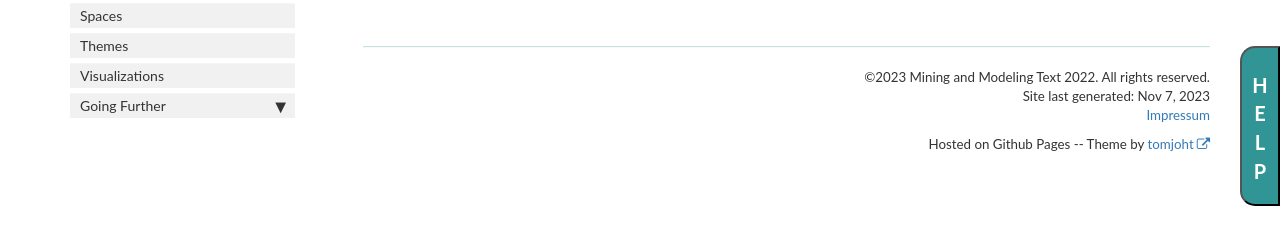
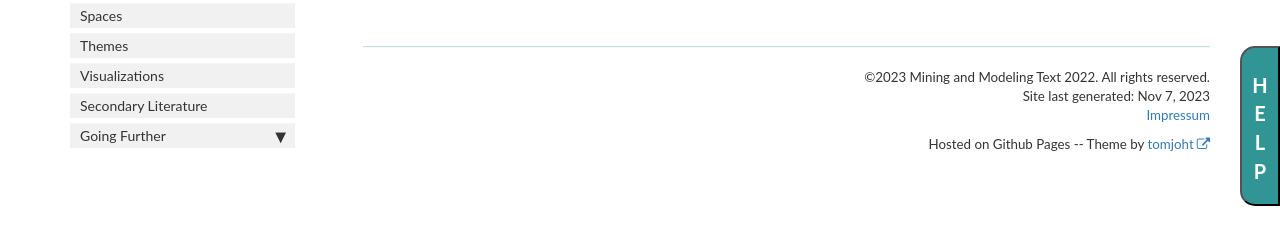
Before and after one commit to MiMoText/MiMoTextBase_Tutorial, a Jekyll site: the page built from pages/tutorial/intro_sec_2.md, in a window 1280 px wide. Shown: the part 494-739 px from the top of the page. Built offline with Jekyll 4.4.1, drawn with Linux system fonts in a browser that asks for light colours; comment, search, counter and statistics services are not loaded; our own code applies the rules of GitHub Pages for plain Markdown files.

Commit message:
updated sidebar

```diff
--- a/_data/sidebars/mydoc_sidebar_tutorial.yml
+++ b/_data/sidebars/mydoc_sidebar_tutorial.yml
@@ -82,6 +82,10 @@ entries:
             output: web
             url: /visualizations.html
 
+          - title: Secondary Literature
+            output: web
+            url: /secondary_literature.html
+
             subfolders:
               - title: Going Further
                 output: web, pdf
```
